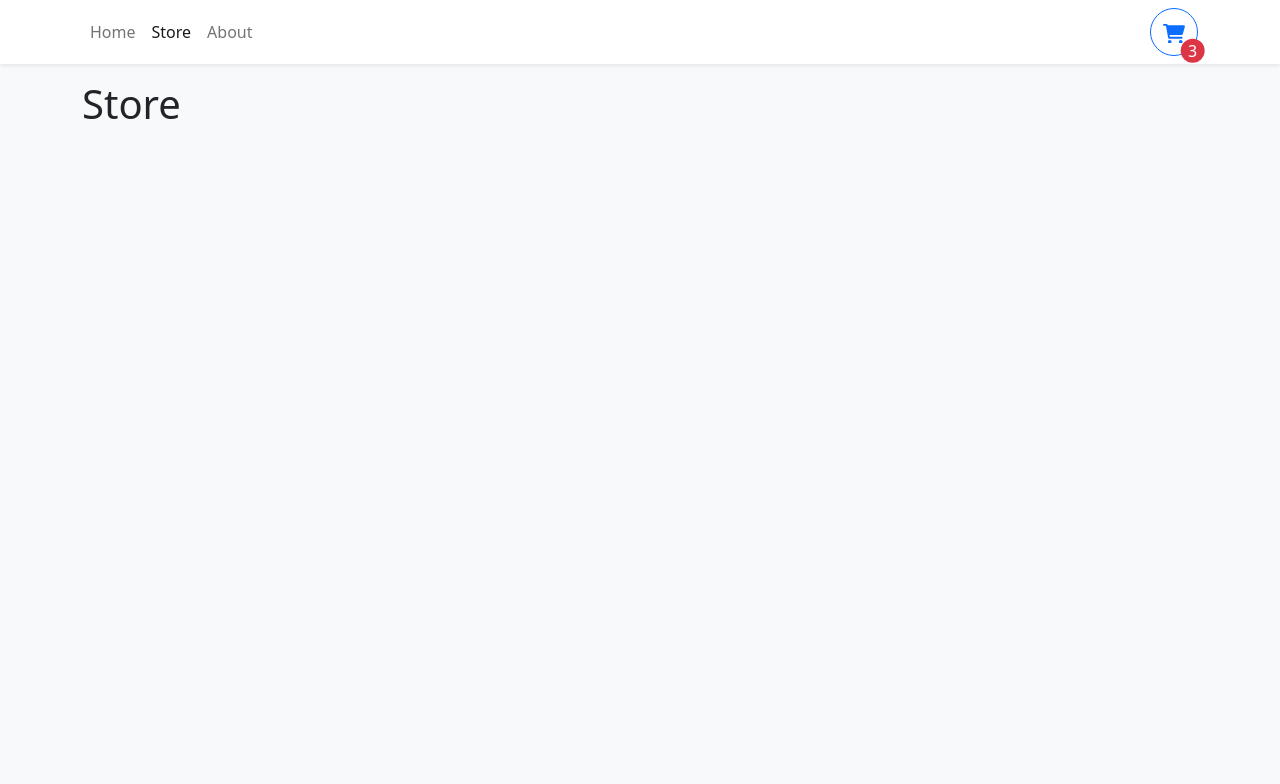
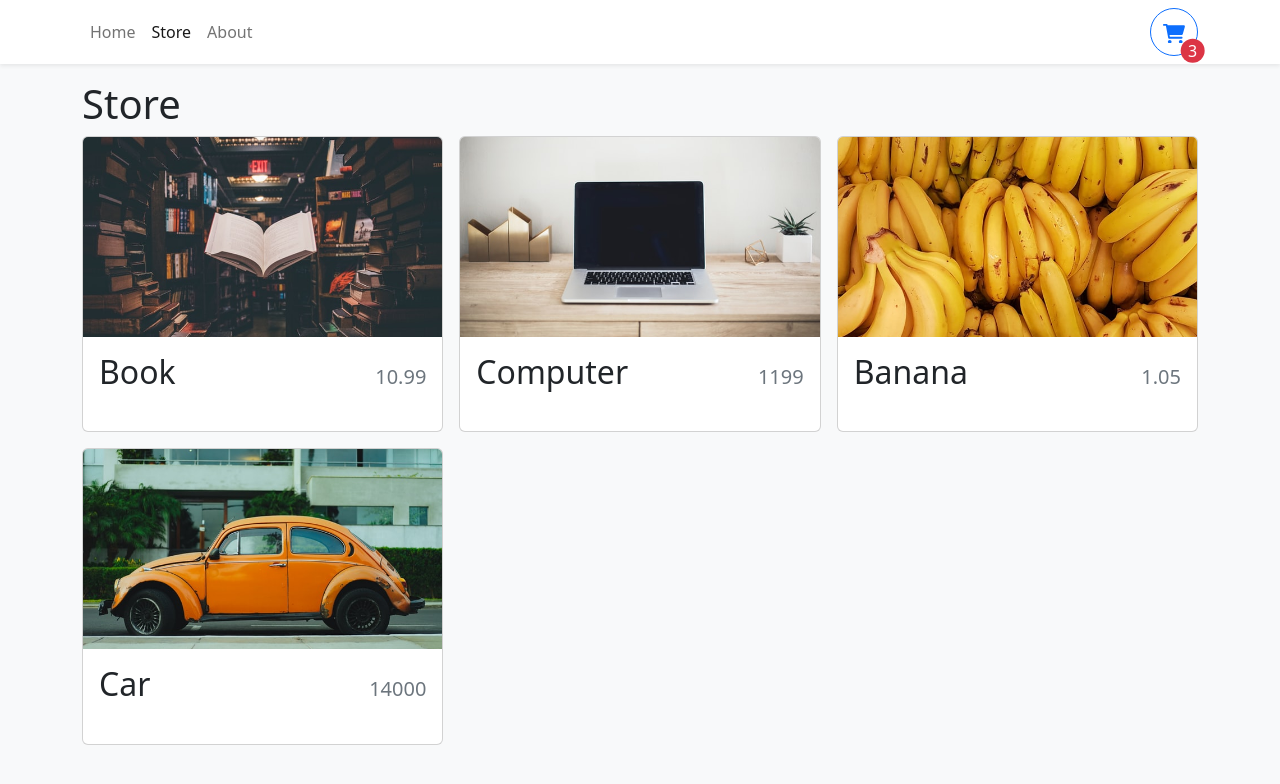
Before and after one commit to cmdcjones/shopping-cart-app, a React (Vite) app: page /store in a window 1280 px wide. Shown: the top 784 px of the page. Built offline with nearby package versions, Linux system fonts and the light colour scheme.

Commit message:
import StoreItem, create StoreItem component

```diff
--- /dev/null
+++ b/src/components/StoreItem.tsx
@@ -0,0 +1,33 @@
+import { Card } from "react-bootstrap"
+
+type StoreItemProps = {
+  id: number,
+  name: string,
+  price: number,
+  imgUrl: string
+}
+
+export function StoreItem({ id, name, price, imgUrl }: StoreItemProps) {
+    return (
+      <Card>
+        <Card.Img
+          variant="top"
+          src={imgUrl}
+          height="200px"
+          style={{
+            objectFit: "cover"
+          }}
+        />
+        <Card.Body className="d-flex flex-column">
+          <Card.Title className="d-flex
+                        justify-content-between
+                        align-items-baseline
+                        mb-4"
+          >
+            <span className="fs-2">{name}</span>
+            <span className="ms-2 text-muted">{price}</span>
+          </Card.Title>
+        </Card.Body>
+      </Card>
+    );
+}
--- a/src/pages/Store.tsx
+++ b/src/pages/Store.tsx
@@ -1,4 +1,18 @@
+import { Col, Row } from 'react-bootstrap';
+import { StoreItem } from '../components/StoreItem'
+import storeItems from '../data/items.json'
 
 export function Store() {
-    return <h1>Store</h1>;
+    return (
+    <>
+      <h1>Store</h1>
+      <Row md={2} xs={1} lg={3} className="g-3">
+        {storeItems.map(item => (
+          <Col key={item.id}>
+            <StoreItem {...item} />
+          </Col>
+        ))}
+      </Row>
+    </>
+    );
 }
```
